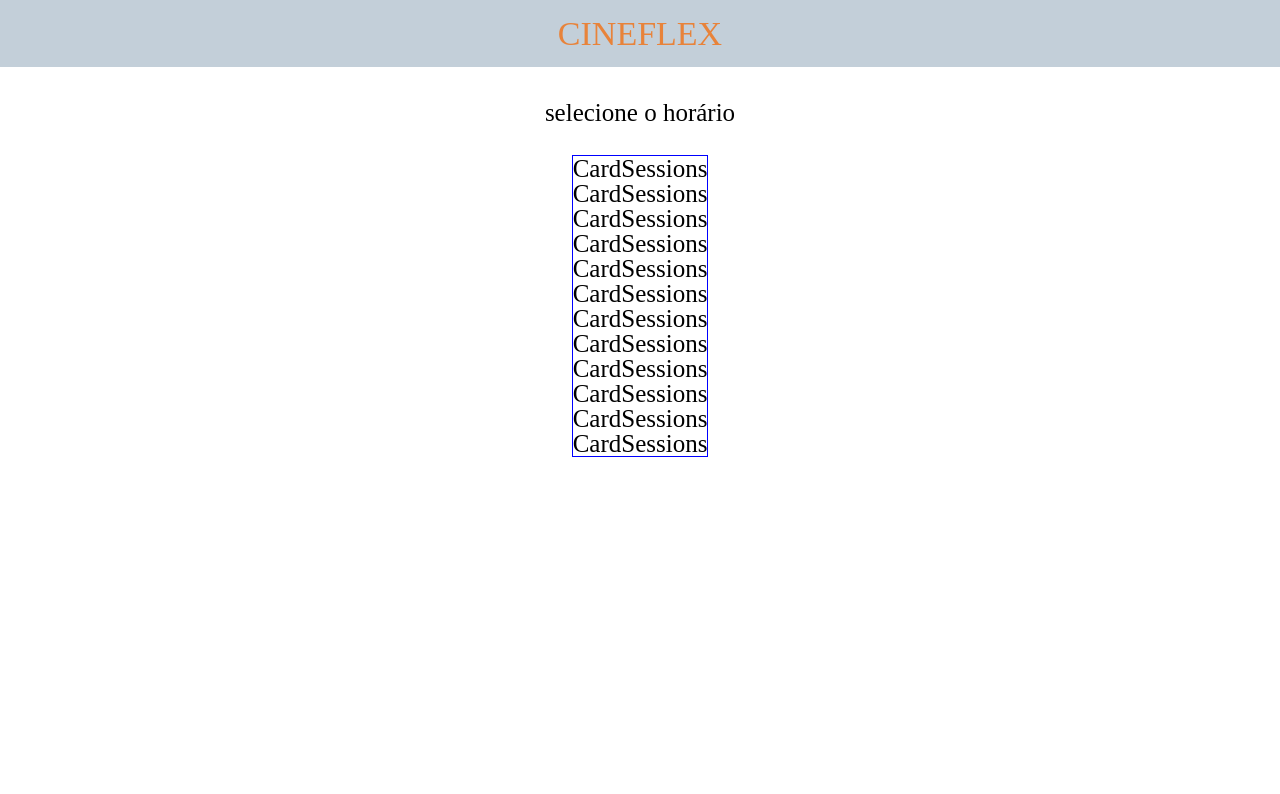
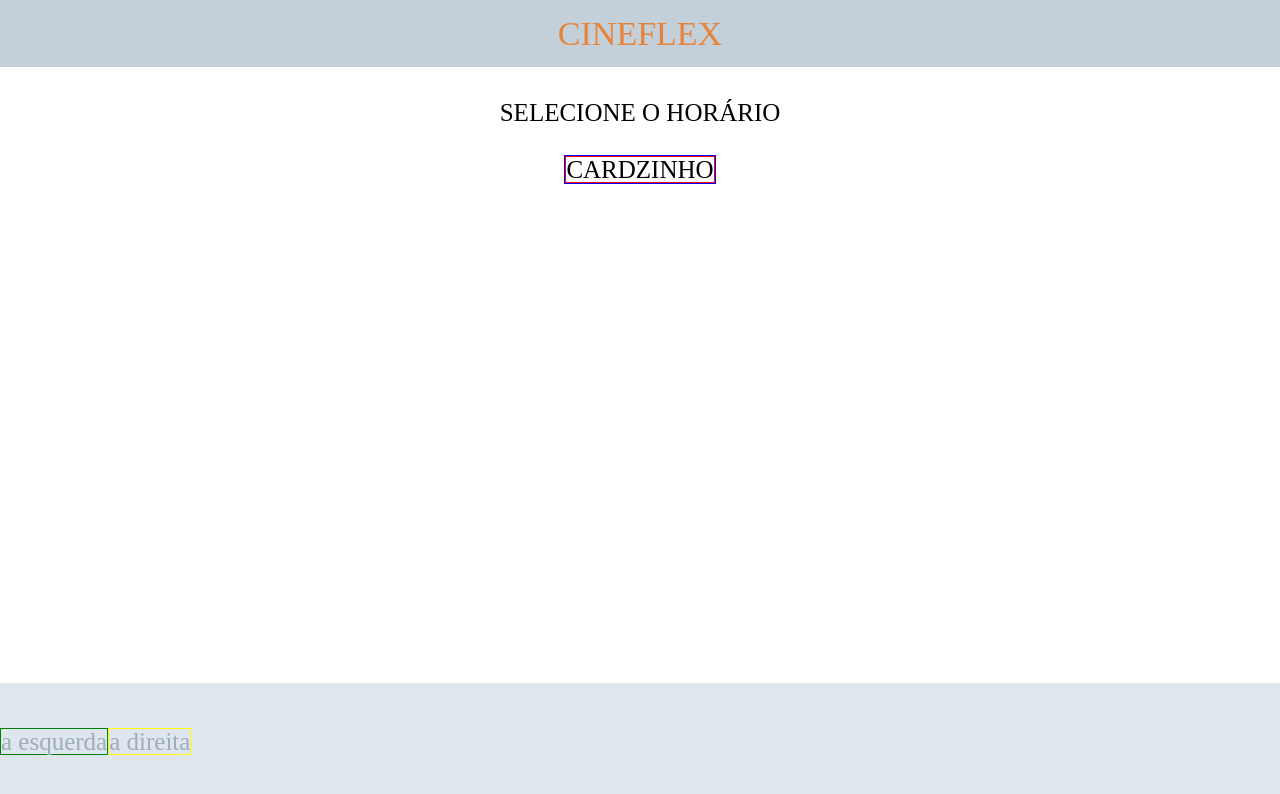
Before and after one commit to RenatoGFerreira/projeto10-cineflex, a React (Create React App) app: page /sessoes/1 in a window 1280 px wide. Shown: the top 794 px of the page. Built offline with nearby package versions, Linux system fonts and the light colour scheme.

Commit message:
criacao de abas, puxando api, etc

```diff
--- a/public/index.html
+++ b/public/index.html
@@ -1,9 +1,8 @@
 <!DOCTYPE html>
 <html lang="pt-BR">
-
   <head>
       <meta charset="utf-8" />
-      <link rel="icon" href="%PUBLIC_URL%/favicon.ico" />
+      <link rel="icon" href="%PUBLIC_URL%/cinema.svg" />
       <meta name="viewport" content="width=device-width, initial-scale=1" />
       <meta name="theme-color" content="#000000" />
       <meta name="description" content="Web site created using create-react-app" />
--- /dev/null
+++ b/src/components/Footer/Footer.js
@@ -0,0 +1,14 @@
+import { ScreenContainer, Poster, Title } from "./StyleFooter"
+
+export default function Footer(){
+    return(
+        <ScreenContainer>
+            <Poster>
+                a esquerda
+            </Poster>
+            <Title>
+                a direita
+            </Title>
+        </ScreenContainer>
+    )
+}
--- /dev/null
+++ b/src/components/Footer/StyleFooter.js
@@ -0,0 +1,23 @@
+import styled from "styled-components";
+
+export const ScreenContainer = styled.div`
+display: flex;
+flex-direction: row;
+align-items: center;
+position: fixed;
+bottom: 0;
+left: 0;
+width: 100%;
+height: 117px;
+background-color: #DFE6ED;
+color: #9EADBA;
+font-size: 25px;
+`
+
+export const Poster = styled.div`
+border: 1px solid green;
+`
+
+export const Title = styled.div`
+border: 1px solid yellow;
+`
--- a/src/components/MovieCard/MovieCard.js
+++ b/src/components/HomeCard/HomeCard.js
@@ -1,4 +1,4 @@
-import { ScreenContainer, PosterMovie } from "./StyledMovieCard"
+import { ScreenContainer, PosterMovie } from "./StyledHomeCard"
 
 export default function MovieCard({posterURL, title}){
     return(
--- /dev/null
+++ b/src/components/SessionCard/SessionCard.js
@@ -0,0 +1,9 @@
+import { ScreenContainer } from "./StyleSessionCard";
+
+export default function SessionCard() {
+    return (
+        <ScreenContainer>
+            <h1>Cardzinho</h1>
+        </ScreenContainer>
+    )
+}
--- /dev/null
+++ b/src/components/SessionCard/StyleSessionCard.js
@@ -0,0 +1,5 @@
+import styled from "styled-components";
+
+export const ScreenContainer = styled.div`
+    border: 1px solid red;
+`
--- a/src/pages/Home/Home.js
+++ b/src/pages/Home/Home.js
@@ -2,7 +2,8 @@ import { ScreenContainer, Lista, Carregando } from "./StyledHome"
 import { useEffect, useState } from "react"
 import { URL } from "../../constants/URL"
 import axios from "axios"
-import MovieCard from "../../components/MovieCard/MovieCard"
+import HomeCard from "../../components/HomeCard/HomeCard"
+import { Link } from "react-router-dom"
 
 export default function Home() {
 
@@ -27,16 +28,19 @@ export default function Home() {
     return (
         <>
             <ScreenContainer>
-                Selecione o Filme
+                <h1>selecione o filme</h1>
                 <Lista>
                     {movie.map((filme) => (
-                        <MovieCard
-                            key={filme.id}
+                        <Link to={`/sessoes/${filme.id}`} key={filme.id}>
+                            <HomeCard
                             title={filme.title}
                             posterURL={filme.posterURL}
                             overview={filme.overview}
                             releaseDate={filme.releaseDate}
-                        />))}
+                        />
+                        </Link>
+                        ))
+                    }
                 </Lista>
             </ScreenContainer>
         </>
--- a/src/pages/Home/StyledHome.js
+++ b/src/pages/Home/StyledHome.js
@@ -10,6 +10,9 @@ export const ScreenContainer = styled.div`
     color: #000;
     margin-top: 30px;
     padding-top: 70px;
+    h1{
+        text-transform: uppercase;
+    }
 
 `
 
--- a/src/pages/Sessions/Sessions.js
+++ b/src/pages/Sessions/Sessions.js
@@ -1,23 +1,15 @@
 import { ScreenContainer, ListContainer } from "./StyledSessions"
+import SessionCard from "../../components/SessionCard/SessionCard"
+import Footer from "../../components/Footer/Footer"
 
 
 export default function Sessions() {
     return (
         <ScreenContainer>
-            selecione o horário
+            <h1>selecione o horário</h1>
             <ListContainer>
-                <h1>CardSessions</h1>
-                <h1>CardSessions</h1>
-                <h1>CardSessions</h1>
-                <h1>CardSessions</h1>
-                <h1>CardSessions</h1>
-                <h1>CardSessions</h1>
-                <h1>CardSessions</h1>
-                <h1>CardSessions</h1>
-                <h1>CardSessions</h1>
-                <h1>CardSessions</h1>
-                <h1>CardSessions</h1>
-                <h1>CardSessions</h1>
+                <SessionCard/>
+                <Footer/>
             </ListContainer>
         </ScreenContainer>
     )
--- a/src/pages/Sessions/StyledSessions.js
+++ b/src/pages/Sessions/StyledSessions.js
@@ -11,25 +11,12 @@ export const ScreenContainer = styled.div`
     color: #000;
     margin-top: 30px;
     padding-top: 70px;
+    h1{
+        text-transform: uppercase;
+    }
 `
 
 export const ListContainer = styled.div`
 border: 1px solid blue;
 margin-top: 30px;
 `
-
-
-// const PageContainer = styled.div`
-//     display: flex;
-//     flex-direction: column;
-//     font-family: 'Roboto';
-//     font-size: 24px;
-//     text-align: center;
-//     color: ${textColor};
-//     margin-top: 30px;
-//     padding-bottom: 120px;
-//     padding-top: 70px;
-// `
-// const ListContainer = styled.div`
-//     margin-top: 30px;
-// `
```
Also changed, not shown: public/cinema.svg (added), src/components/HomeCard/StyledHomeCard.js (renamed from src/components/MovieCard/StyledMovieCard.js), 1 other file (tests, documents, lock files or other folders).
